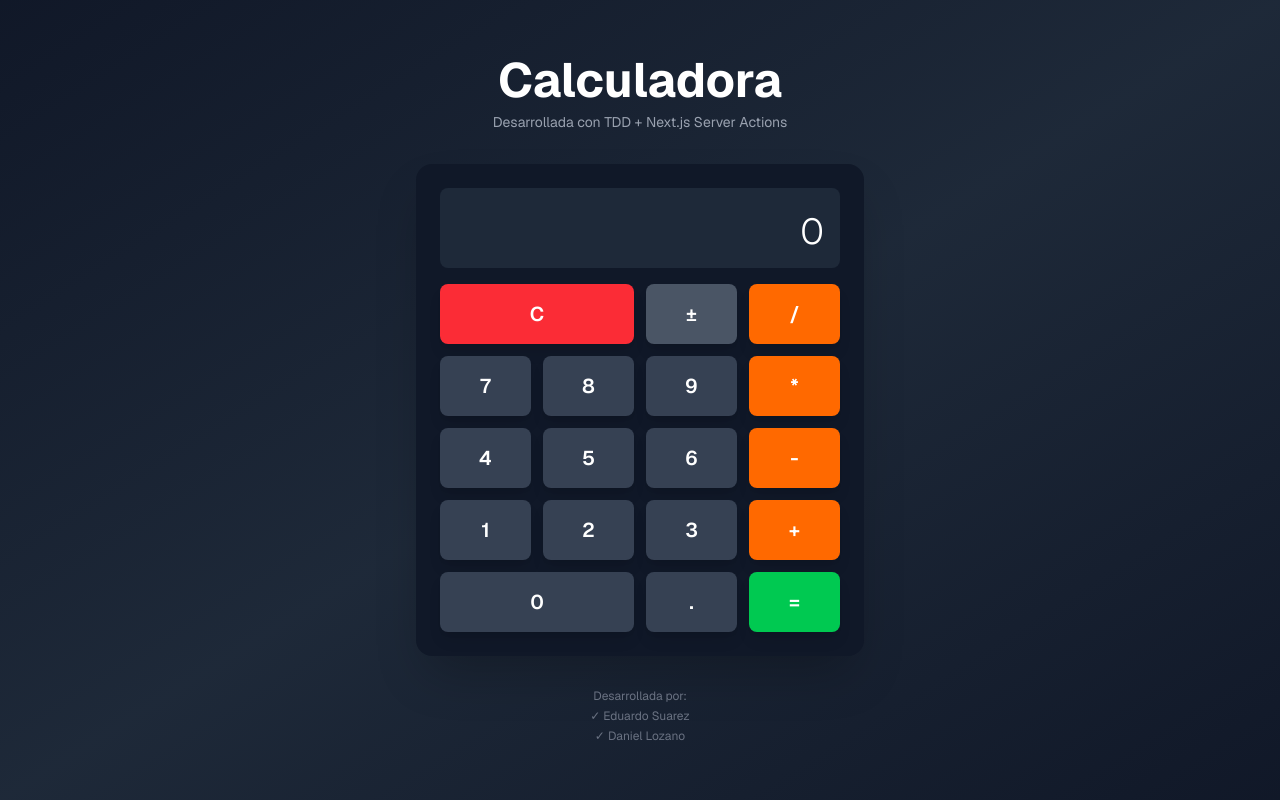
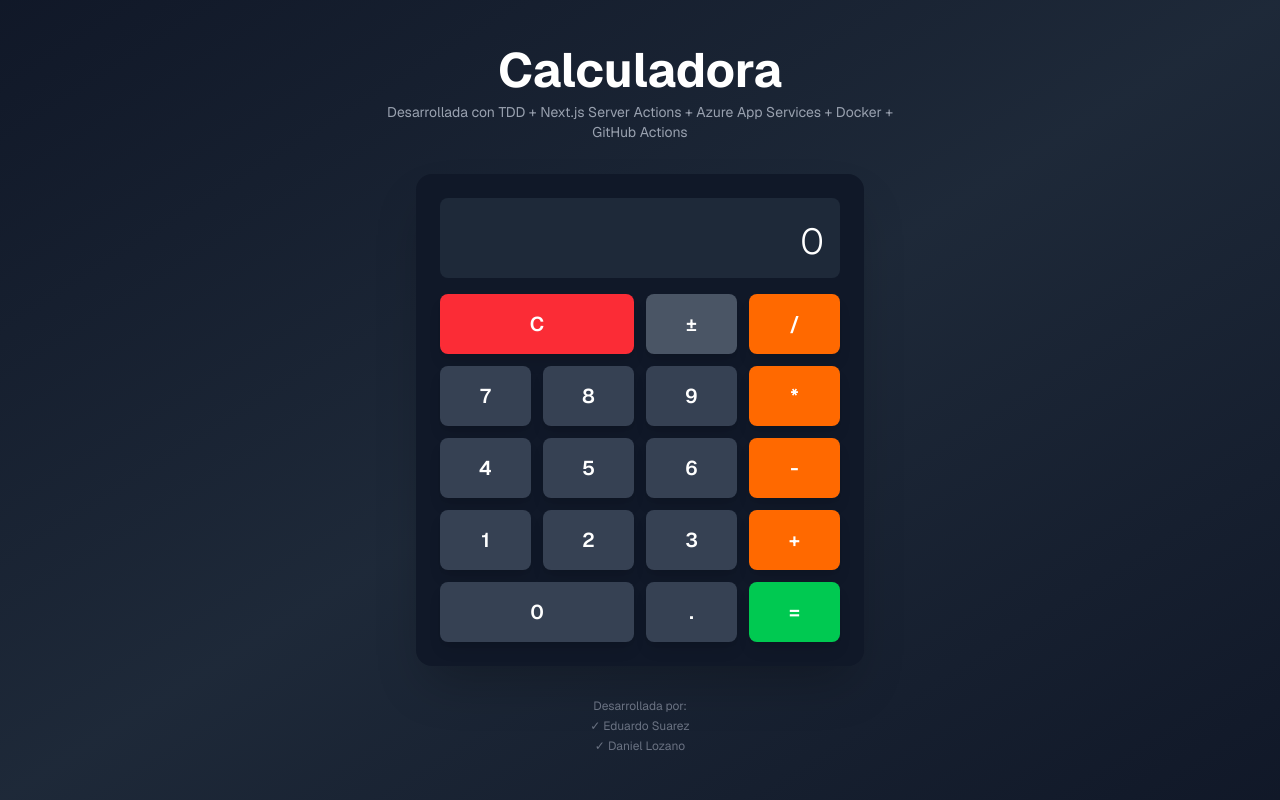
Before and after one commit to Eduhuu/calculadora-con-pipaline, a Next.js app: page / in a window 1280 px wide. Built offline with nearby package versions, Linux system fonts and the light colour scheme.

Commit message:
Update project description in page.tsx to include Azure App Services, Docker, and GitHub Actions as part of the technology stack.

```diff
--- a/src/app/page.tsx
+++ b/src/app/page.tsx
@@ -9,7 +9,7 @@ export default function Home() {
             Calculadora
           </h1>
           <p className="text-gray-400 text-sm">
-            Desarrollada con TDD + Next.js Server Actions
+            Desarrollada con TDD + Next.js Server Actions + Azure App Services + Docker + GitHub Actions
           </p>
         </div>
 
```
